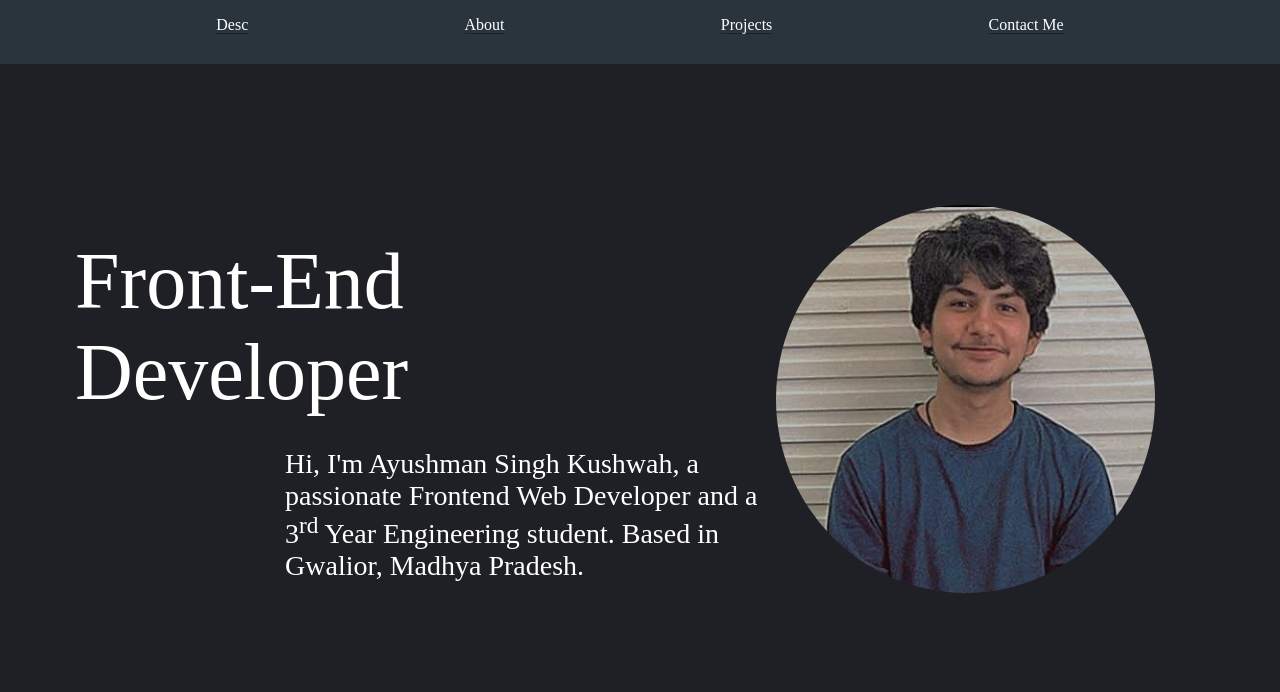
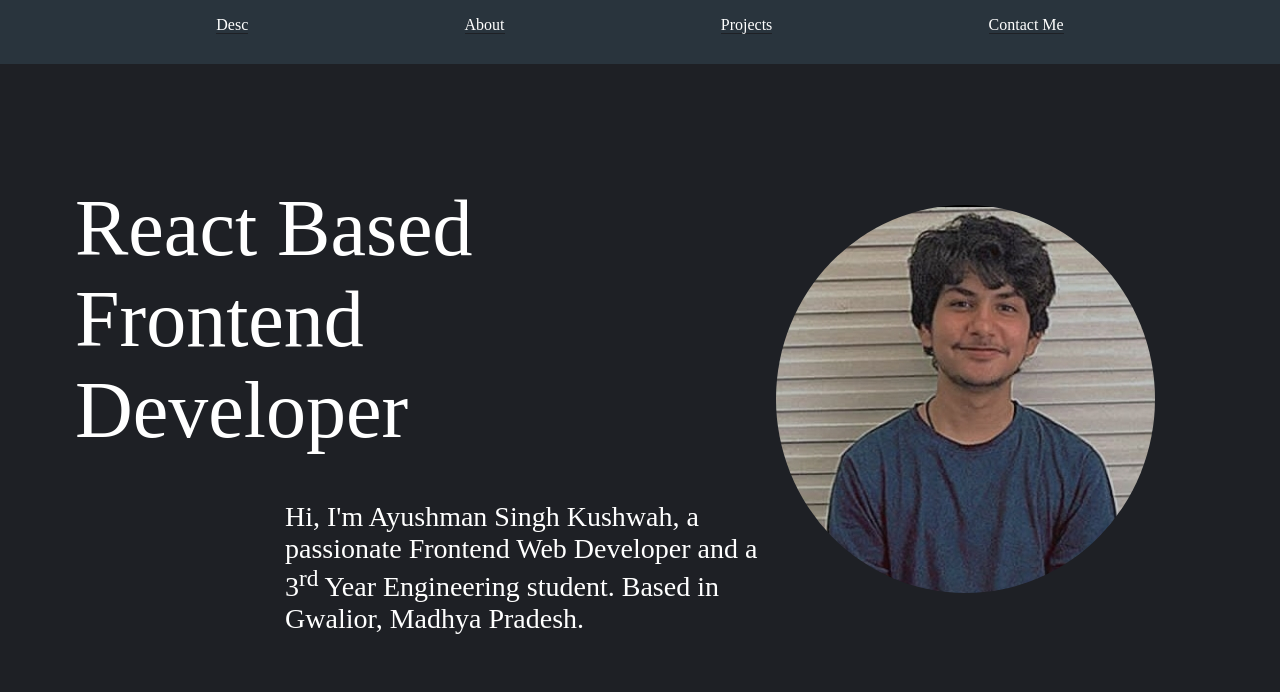
Before and after one commit to ayushmanKushwah/Portfolio-Second-year-, a plain HTML site: page index.html in a window 1280 px wide. Shown: the top 692 px of the page. Drawn offline with Linux system fonts and the light colour scheme.

Commit message:
updated title

```diff
--- a/index.html
+++ b/index.html
@@ -41,7 +41,8 @@
 <div id="description">
     <div id="details" class="description">
         <div id="title">
-            Front-End Developer
+            React Based <br>
+            <div id="subTitle">Frontend Developer</div>
         </div>
         <div id="text">
             <p id="description-text">Hi, I'm Ayushman Singh Kushwah, a passionate Frontend Web Developer and a
```
